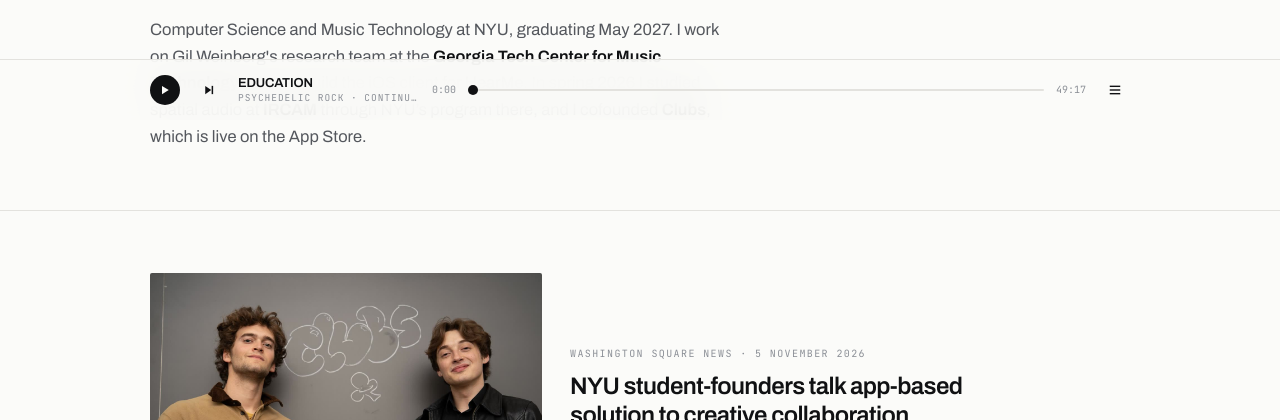
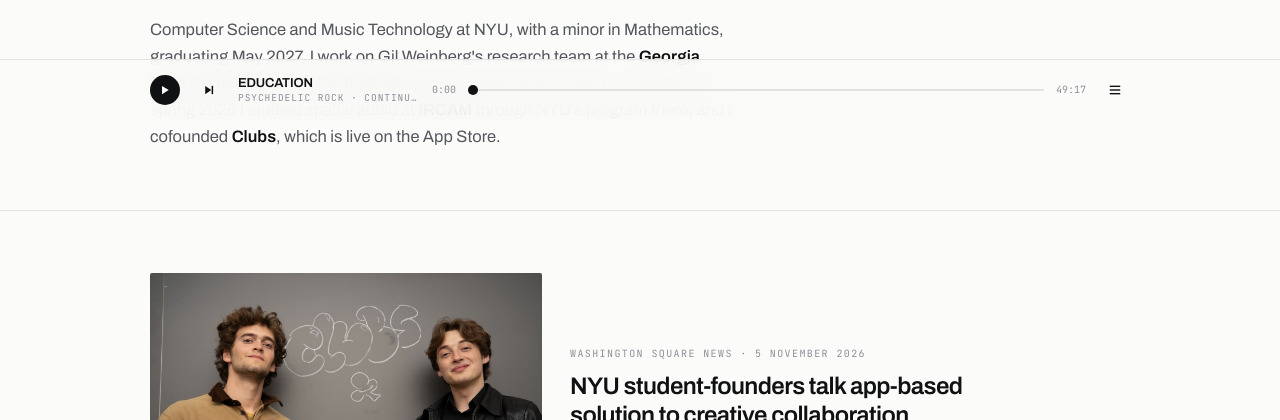
Before and after one commit to djc8582/dylancantor-site, a plain HTML site: page index.html in a window 1280 px wide. Shown: the part 680-1100 px from the top of the page. Drawn offline with Linux system fonts and the light colour scheme.

Commit message:
Name the maths minor in the hero

```diff
--- a/index.html
+++ b/index.html
@@ -22,7 +22,7 @@
   </figure>
   <div class="hero-text">
     <h1>Dylan Cantor</h1>
-    <p>Computer Science and Music Technology at NYU, graduating May 2027. I work on Gil Weinberg's research team at the <strong>Georgia Tech Center for Music Technology</strong>, where I build the iOS client for HearMe. In spring 2026 I studied spatial audio at <strong>IRCAM</strong> through NYU&rsquo;s program there, and I cofounded <strong>Clubs</strong>, which is live on the App&nbsp;Store.</p>
+    <p>Computer Science and Music Technology at NYU, with a minor in Mathematics, graduating May 2027. I work on Gil Weinberg's research team at the <strong>Georgia Tech Center for Music Technology</strong>, where I build the iOS client for HearMe. In spring 2026 I studied spatial audio at <strong>IRCAM</strong> through NYU&rsquo;s program there, and I cofounded <strong>Clubs</strong>, which is live on the App&nbsp;Store.</p>
   </div>
 </div></header>
 
```
